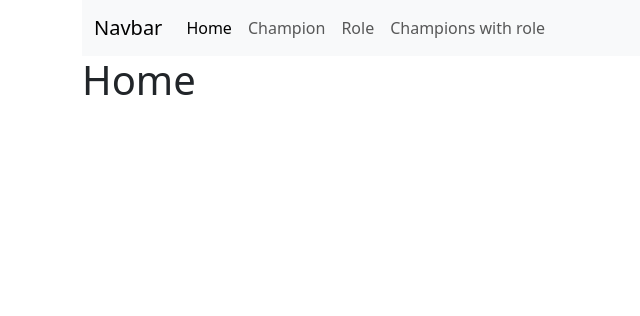
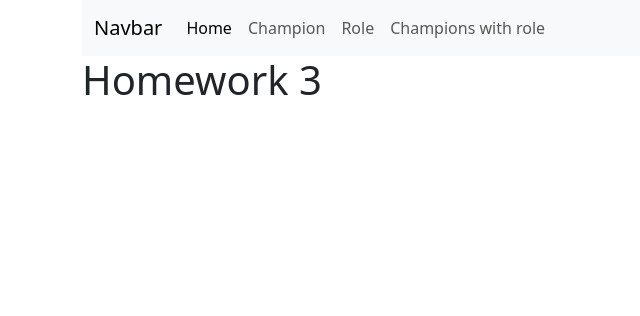
Before and after one commit to RaymondLuong02/hw3, a PHP site: page / in a window 1280 px wide. Shown: the top 316 px of the page, without its empty margins (0-640 px from the left). Run offline with PHP 8.4, Linux system fonts and the light colour scheme.

Commit message:
Update index.php

```diff
--- a/index.php
+++ b/index.php
@@ -2,7 +2,7 @@
 $pageTitle = "Home";
 include "view-header.php";
 ?>
-<h1>Home</h1>
+<h1>Homework 3</h1>
 <?php
 include "view-footer.php";
 ?>
```
